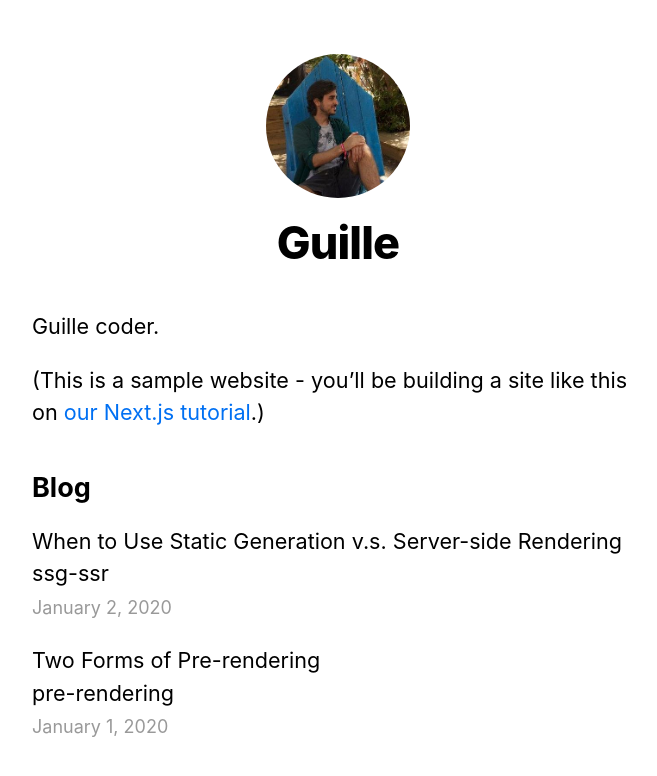
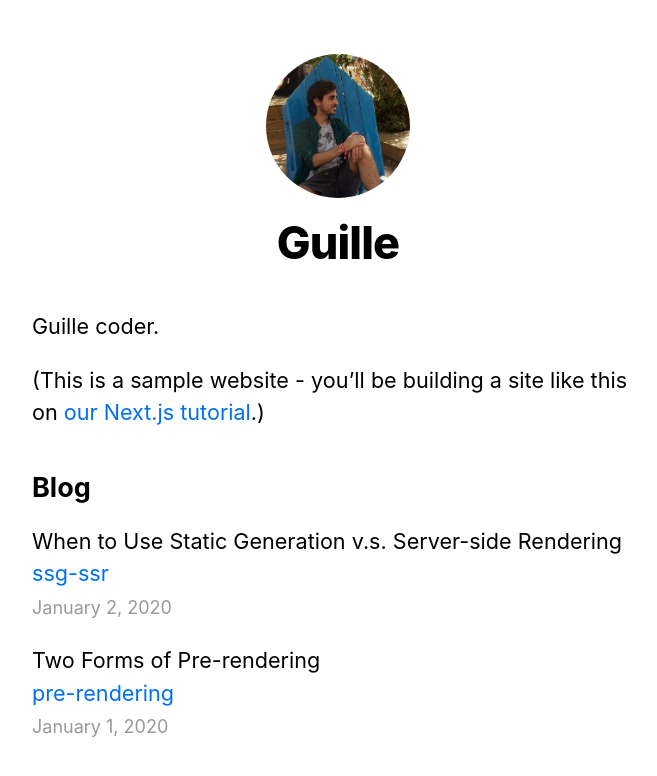
Before and after one commit to ggguille/nextjs-blog, a Next.js app: page / in a window 1280 px wide. Shown: the top 776 px of the page, without its empty margins (302-959 px from the left). Built offline with nearby package versions, Linux system fonts and the light colour scheme.

Commit message:
Link to my posts (#1)
Co-authored-by: ggguille <999uille@gmail.com>

```diff
--- a/pages/index.js
+++ b/pages/index.js
@@ -34,7 +34,7 @@ export default function Home({ allPostsData }) {
             <li className={utilStyles.listItem} key={id}>
               {title}
               <br />
-              {id}
+              <a href={`/posts/${id}`}>{id}</a>
               <br />
               <small className={utilStyles.lightText}>
                 <Date dateString={date} />
```
